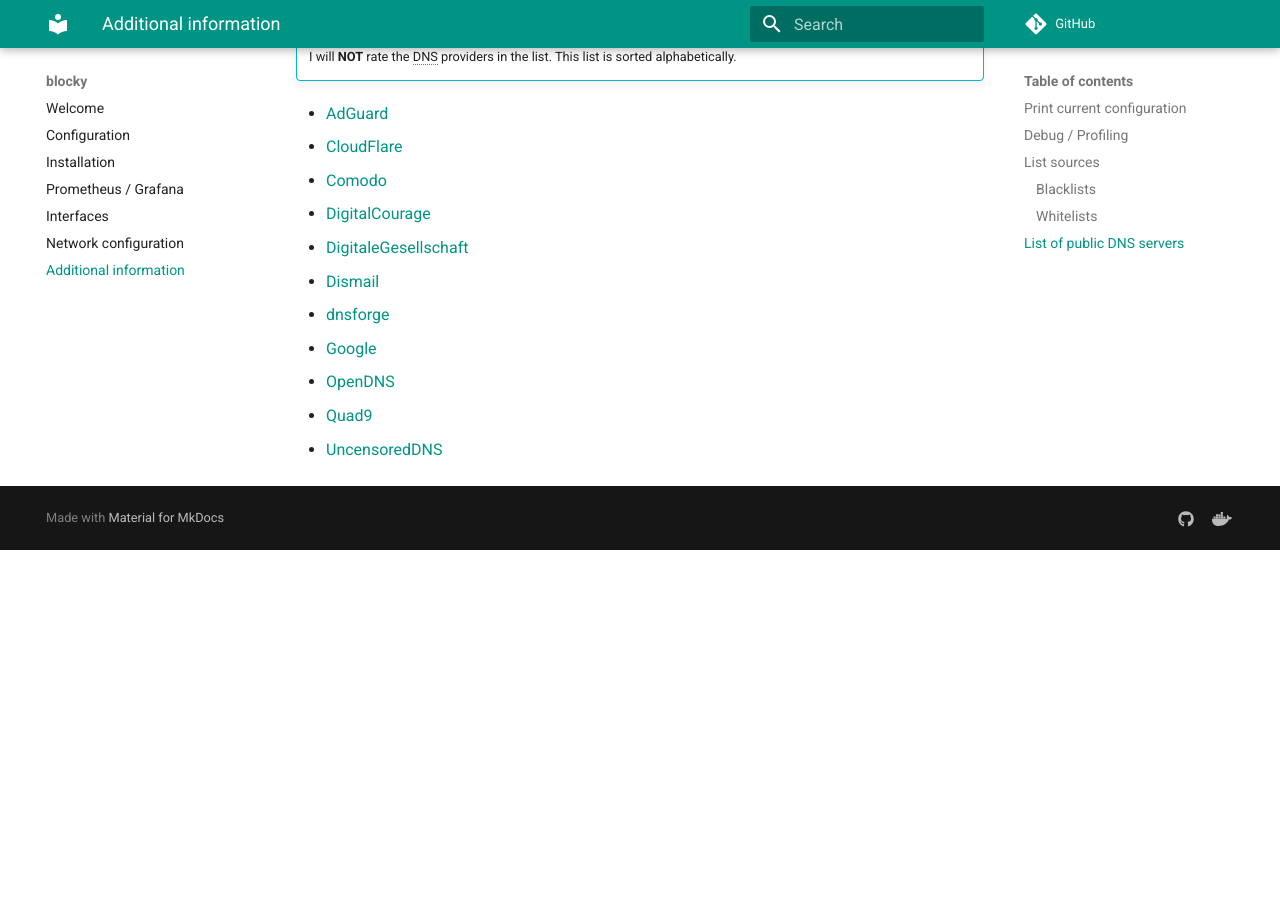
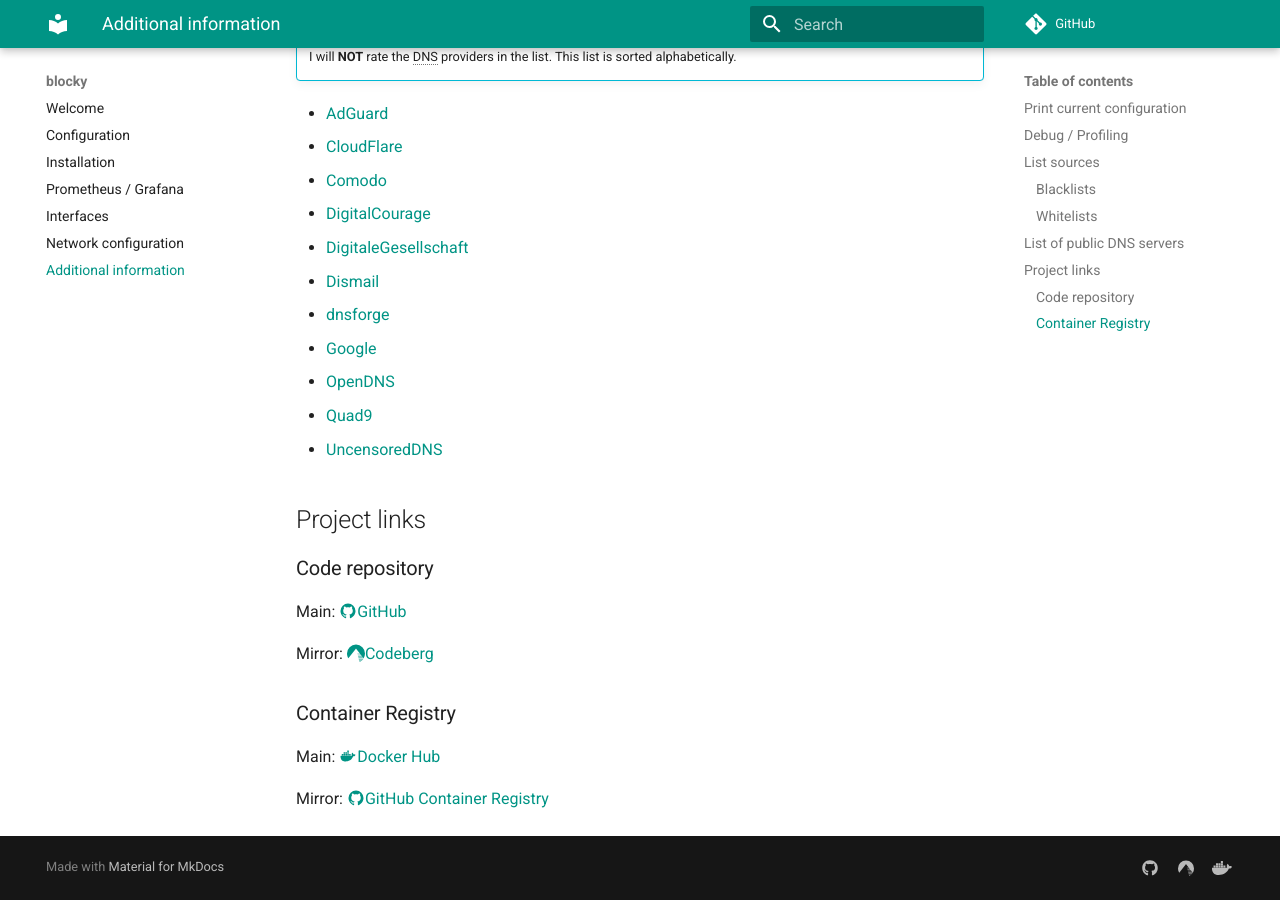
Before and after one commit to 0xERR0R/blocky, an MkDocs documentation site: the page built from docs/additional_information.md, in a window 1280 px wide and 900 px high, scrolled down 1980 px. Built offline with MkDocs 1.6.1 and Material for MkDocs 9.7.7, drawn with Linux system fonts in a browser that asks for light colours; comment, search, counter and statistics services are not loaded; the version menu is left out; before the commit the page ends 2530 px from its top, so only the background shows below that.

Commit message:
chore: mirror git repo to codeberg

```diff
--- a/docs/additional_information.md
+++ b/docs/additional_information.md
@@ -94,4 +94,18 @@
 * [Quad9](https://www.quad9.net/)
 * [UncensoredDNS](https://blog.uncensoreddns.org/dns-servers/)
 
+## Project links
+
+### Code repository
+
+Main: [:material-github:GitHub](https://github.com/0xERR0R/blocky)
+
+Mirror: [:simple-codeberg:Codeberg](https://codeberg.org/0xERR0R/blocky)
+
+### Container Registry
+
+Main: [:material-docker:Docker Hub](https://hub.docker.com/r/spx01/blocky)
+
+Mirror: [:material-github:GitHub Container Registry](https://ghcr.io/0xerr0r/blocky)
+
 --8<-- "docs/includes/abbreviations.md"
--- a/mkdocs.yml
+++ b/mkdocs.yml
@@ -11,6 +11,8 @@
   social:
     - icon: fontawesome/brands/github
       link: https://github.com/0xERR0R/blocky
+    - icon: simple/codeberg
+      link: https://codeberg.org/0xERR0R/blocky
     - icon: fontawesome/brands/docker
       link: https://hub.docker.com/r/spx01/blocky
 repo_url: https://github.com/0xERR0R/blocky
```
Also changed, not shown: 1 other file.
